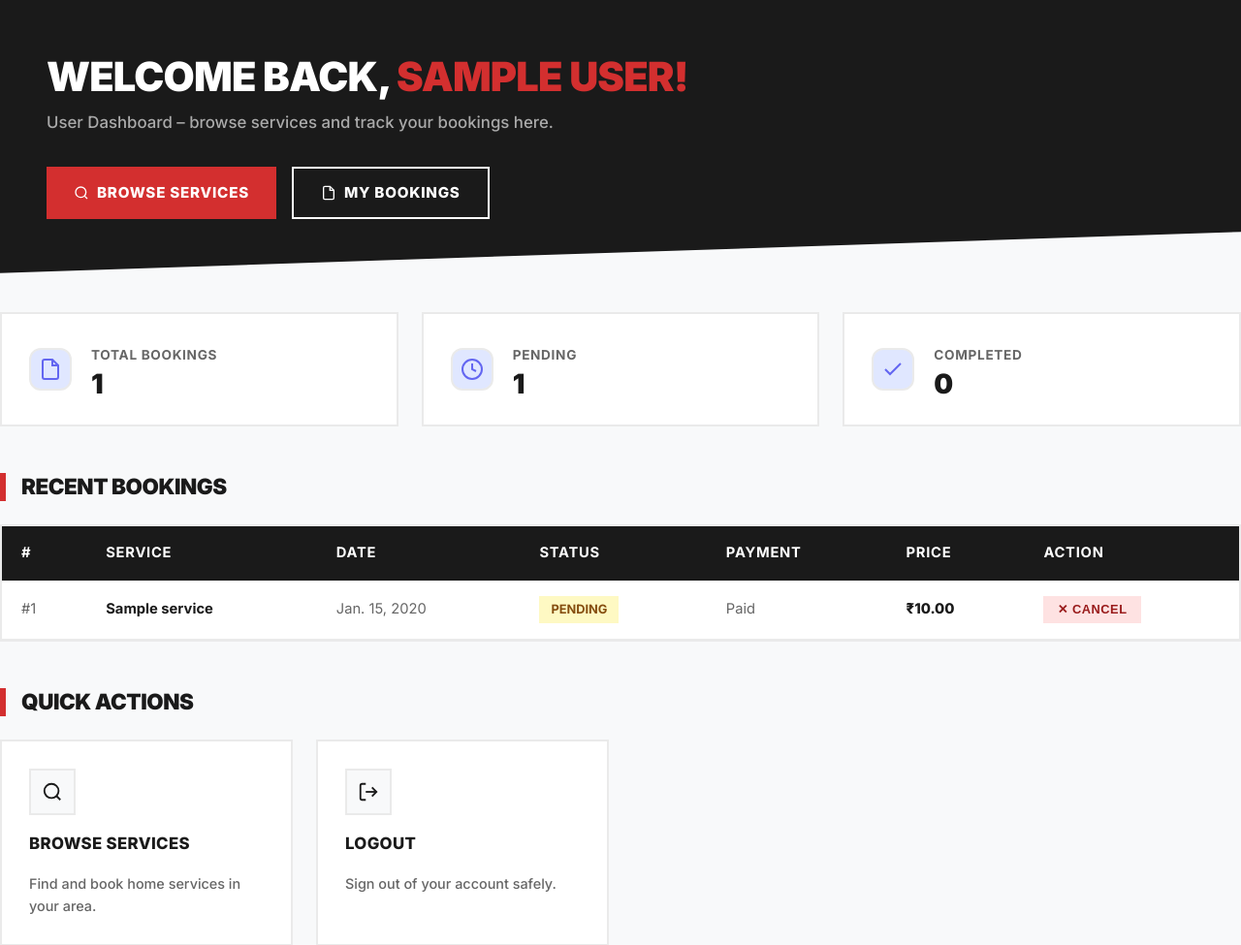
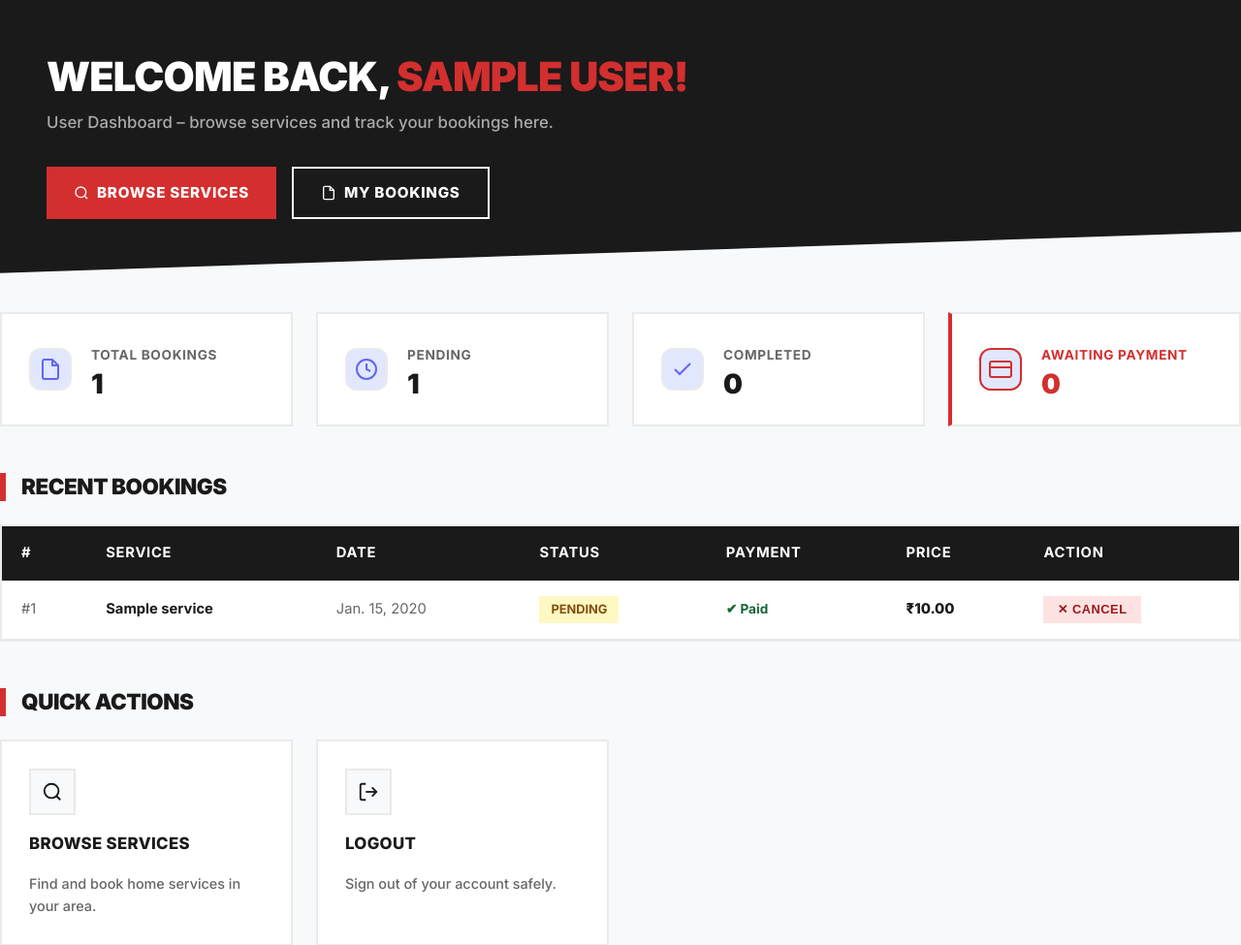
Before and after one commit to meetdhimmar01-bit/INTERNSHIP_PROJECT_2026_LOCALSERVICES, a Django app: page /dashboards/user/ in a window 1280 px wide. Shown: the part 81-1056 px from the top of the page at 97% size. Run offline with Django 5.2, Linux system fonts and the light colour scheme; a user stored in the database is signed in; tables that the repository leaves empty hold one stand-in row (values such as "Sample post"); data that the repository does not hold is empty.

Commit message:
feat: initialize project settings and define core service models, views, and dashboard templates

```diff
--- a/dashboards/views.py
+++ b/dashboards/views.py
@@ -85,14 +85,15 @@ def owner_dashboard(request):
 @login_required
 def user_dashboard(request):
     from services.models import Booking, Wishlist, Notification
-    bookings = Booking.objects.filter(customer=request.user).select_related('service').order_by('-booking_date')
+    bookings = Booking.objects.filter(customer=request.user).select_related('service', 'review').order_by('-booking_date')
     wishlist_items = Wishlist.objects.filter(user=request.user).select_related('service__category')
     unread_notifs = Notification.objects.filter(user=request.user, is_read=False).count()
     context = {
         'total_bookings':     bookings.count(),
         'pending_bookings':   bookings.filter(status='Pending').count(),
         'completed_bookings': bookings.filter(status='Completed').count(),
-        'recent_bookings':    bookings[:5],
+        'unpaid_completed':   bookings.filter(status='Completed', payment_status='Unpaid').count(),
+        'recent_bookings':    bookings[:10],
         'wishlist_items':     wishlist_items,
         'unread_notifs':      unread_notifs,
     }
--- a/localservices/settings.py
+++ b/localservices/settings.py
@@ -154,6 +154,5 @@ EMAIL_HOST_PASSWORD  = 'oyol bigy npdf lrww'  # ← Gmail App Password
 DEFAULT_FROM_EMAIL   = EMAIL_HOST_USER
 
 # ─── RAZORPAY CONFIG ───────────────────────────────────────────────────────────
-# Sign up at https://dashboard.razorpay.com/ → API Keys → Test Mode
-RAZORPAY_KEY_ID     = 'rzp_test_YourKeyIdHere'      # ← Replace with your Test Key ID
-RAZORPAY_KEY_SECRET = 'YourKeySecretHere'            # ← Replace with your Test Key Secret
+RAZORPAY_KEY_ID     = 'rzp_test_SYJIKZz7SkIKJc'
+RAZORPAY_KEY_SECRET = 'mztBeTQc2PHpl00sZZRBGH3M'
--- a/templates/dashboards/user.html
+++ b/templates/dashboards/user.html
@@ -105,21 +94,15 @@
     letter-spacing: 0.05em;
     transition: all 0.2s;
   }
-
-  .btn-secondary-hero:hover {
-    border-color: var(--konst-red);
-    color: var(--konst-red);
-    transform: none;
-  }
+  .btn-secondary-hero:hover { border-color: var(--konst-red); color: var(--konst-red); transform: none; }
 
   /* ── Stats Row ──────────────────────────────────────────── */
   .stats-row {
     display: grid;
-    grid-template-columns: repeat(auto-fit, minmax(220px, 1fr));
+    grid-template-columns: repeat(auto-fit, minmax(200px, 1fr));
     gap: 1.5rem;
     margin-bottom: 3rem;
   }
-
   .stat-card {
     background: #ffffff;
     border: 2px solid var(--konst-border);
@@ -302,7 +211,57 @@
   .status-completed { background: #dcfce7; color: #166534; }
   .status-confirmed { background: #dbeafe; color: #1e40af; }
   .status-cancelled { background: #fee2e2; color: #991b1b; }
-  .status-pending { background: #fef9c3; color: #854d0e; }
+  .status-pending   { background: #fef9c3; color: #854d0e; }
+  .status-rejected  { background: #f3e8ff; color: #6b21a8; }
+
+  /* ── Pay Now Button ─────────────────────────────────────── */
+  .btn-pay-now {
+    display: inline-flex;
+    align-items: center;
+    gap: 0.35rem;
+    padding: 0.5rem 1.1rem;
+    background: var(--konst-red);
+    color: #fff !important;
+    font-size: 0.82rem;
+    font-weight: 800;
+    text-transform: uppercase;
+    text-decoration: none !important;
+    letter-spacing: 0.06em;
+    border: none;
+    cursor: pointer;
+    transition: all 0.2s;
+    animation: pulse-pay 2s infinite;
+    white-space: nowrap;
+  }
+  .btn-pay-now:hover {
+    background: var(--konst-red-hover);
+    transform: translateY(-1px);
+    box-shadow: 0 4px 14px rgba(211,47,47,0.45);
+    text-decoration: none !important;
+  }
+  @keyframes pulse-pay {
+    0%, 100% { box-shadow: 0 0 0 0 rgba(211,47,47,0.4); }
+    50%       { box-shadow: 0 0 0 7px rgba(211,47,47,0); }
+  }
+  .badge-paid {
+    display: inline-block;
+    padding: 0.3rem 0.8rem;
+    background: #dcfce7;
+    color: #166534;
+    font-size: 0.8rem;
+    font-weight: 700;
+    text-transform: uppercase;
+    letter-spacing: 0.04em;
+  }
+
+  /* ── Table Row Styles ───────────────────────────────────── */
+  .booking-row {
+    border-bottom: 1px solid var(--konst-border);
+    transition: background 0.15s;
+  }
+  .booking-row:hover { background: #fafafa; }
+  .booking-row.row-unpaid { background: #fff8f8; }
+  .booking-row.row-unpaid:hover { background: #fff0f0; }
 
   @media (max-width: 640px) {
     .dashboard-hero { padding: 2.5rem 1.5rem; clip-path: polygon(0 0, 100% 0, 100% 95%, 0 100%); }
@@ -358,6 +317,16 @@
         <div class="stat-value">{{ completed_bookings }}</div>
       </div>
     </div>
+    <!-- Awaiting Payment card – highlighted in red -->
+    <div class="stat-card" style="border-left: 4px solid var(--konst-red);">
+      <div class="stat-icon" style="border-color: var(--konst-red); color: var(--konst-red);">
+        <svg viewBox="0 0 24 24" stroke-width="2"><rect x="1" y="4" width="22" height="16" rx="2" ry="2"/><line x1="1" y1="10" x2="23" y2="10"/></svg>
+      </div>
+      <div class="stat-info">
+        <div class="stat-label" style="color: var(--konst-red);">Awaiting Payment</div>
+        <div class="stat-value" style="color: var(--konst-red);">{{ unpaid_completed }}</div>
+      </div>
+    </div>
   </div>
 
   <!-- ═══ RECENT BOOKINGS ══════════════════════════════════════ -->
@@ -381,32 +350,58 @@
       </thead>
       <tbody>
         {% for booking in recent_bookings %}
-        <tr style="border-bottom:1px solid var(--konst-border);">
+        <tr class="booking-row{% if booking.status == 'Completed' and booking.payment_status != 'Paid' %} row-unpaid{% endif %}">
           <td style="padding:1rem 1.25rem;color:var(--konst-text);">#{{ booking.id }}</td>
           <td style="padding:1rem 1.25rem;font-weight:700;color:var(--konst-dark);">{{ booking.service.name }}</td>
           <td style="padding:1rem 1.25rem;color:var(--konst-text);">{% if booking.scheduled_date %}{{ booking.scheduled_date }}{% else %}—{% endif %}</td>
           <td style="padding:1rem 1.25rem;">
-            <span class="status-badge {% if booking.status == 'Completed' %}status-completed{% elif booking.status == 'Confirmed' %}status-confirmed{% elif booking.status == 'Cancelled' %}status-cancelled{% else %}status-pending{% endif %}">
+            <span class="status-badge
+              {% if booking.status == 'Completed' %}status-completed
+              {% elif booking.status == 'Confirmed' %}status-confirmed
+              {% elif booking.status == 'Cancelled' %}status-cancelled
+              {% elif booking.status == 'Rejected' %}status-rejected
+              {% else %}status-pending{% endif %}">
               {{ booking.status }}
             </span>
           </td>
-          <td style="padding:1rem 1.25rem;color:var(--konst-text);">{{ booking.payment_status }}</td>
-          <td style="padding:1rem 1.25rem;font-weight:800;color:var(--konst-dark);">₹{{ booking.service.base_price }}</td>
           <td style="padding:1rem 1.25rem;">
+            {% if booking.payment_status == 'Paid' %}
+              <span style="color:#166534;font-weight:700;font-size:0.85rem;">&#x2714; Paid</span>
+            {% else %}
+              <span style="color:#854d0e;font-size:0.85rem;font-weight:600;">{{ booking.payment_status }}</span>
+            {% endif %}
+          </td>
+          <td style="padding:1rem 1.25rem;font-weight:800;color:var(--konst-dark);">&#x20B9;{{ booking.service.base_price }}</td>
+          <td style="padding:1rem 1.25rem;">
+
             {% if booking.status == 'Pending' %}
+              {# --- Pending: Show Cancel button --- #}
               <form method="POST" action="{% url 'dashboards:cancel_booking' booking.id %}" onsubmit="return confirm('Cancel this booking?')">
                 {% csrf_token %}
-              <button type="submit" style="background:#fee2e2;color:#991b1b;border:none;padding:0.4rem 0.9rem;font-size:0.8rem;font-weight:700;text-transform:uppercase;cursor:pointer;letter-spacing:0.04em;">✕ Cancel</button>
+                <button type="submit" style="background:#fee2e2;color:#991b1b;border:none;padding:0.4rem 0.9rem;font-size:0.8rem;font-weight:700;text-transform:uppercase;cursor:pointer;letter-spacing:0.04em;">&#x2715; Cancel</button>
               </form>
-            {% elif booking.status == 'Completed' %}
+
+            {% elif booking.status == 'Completed' and booking.payment_status != 'Paid' %}
+              {# --- Completed & Unpaid: Show PAY NOW button --- #}
+              <a href="{% url 'services:initiate_payment' booking.id %}" class="btn-pay-now">
+                &#x1F4B3; Pay Now
+              </a>
+
+            {% elif booking.status == 'Completed' and booking.payment_status == 'Paid' %}
+              {# --- Completed & Paid: Show green badge + Review --- #}
+              <div style="display:flex;flex-direction:column;gap:0.4rem;align-items:flex-start;">
+                <span class="badge-paid">&#x2713; Paid</span>
                 {% if booking.review %}
-              <span style="color:#166534;font-size:0.82rem;font-weight:700;">✓ Reviewed</span>
+                  <span style="color:#166534;font-size:0.8rem;font-weight:700;">&#x2713; Reviewed</span>
                 {% else %}
-              <a href="{% url 'dashboards:leave_review' booking.id %}" style="display:inline-block;background:#fef9c3;color:#854d0e;border:none;padding:0.4rem 0.9rem;font-size:0.8rem;font-weight:700;text-transform:uppercase;text-decoration:none;letter-spacing:0.04em;">★ Review</a>
+                  <a href="{% url 'dashboards:leave_review' booking.id %}" style="display:inline-block;background:#fef9c3;color:#854d0e;padding:0.35rem 0.75rem;font-size:0.78rem;font-weight:700;text-transform:uppercase;text-decoration:none;letter-spacing:0.04em;">&#x2605; Review</a>
                 {% endif %}
+              </div>
+
             {% else %}
-            <span style="color:#ccc;font-size:0.82rem;">—</span>
+              <span style="color:#ccc;font-size:0.82rem;">&#x2014;</span>
             {% endif %}
+
           </td>
         </tr>
         {% endfor %}
```
Also changed, not shown: other parts of templates/dashboards/user.html (+21 -106 lines), services/views.py (+48 -14 lines), services/models.py (line endings or trailing spaces). Lines whose indentation alone changed are shown as unchanged.
